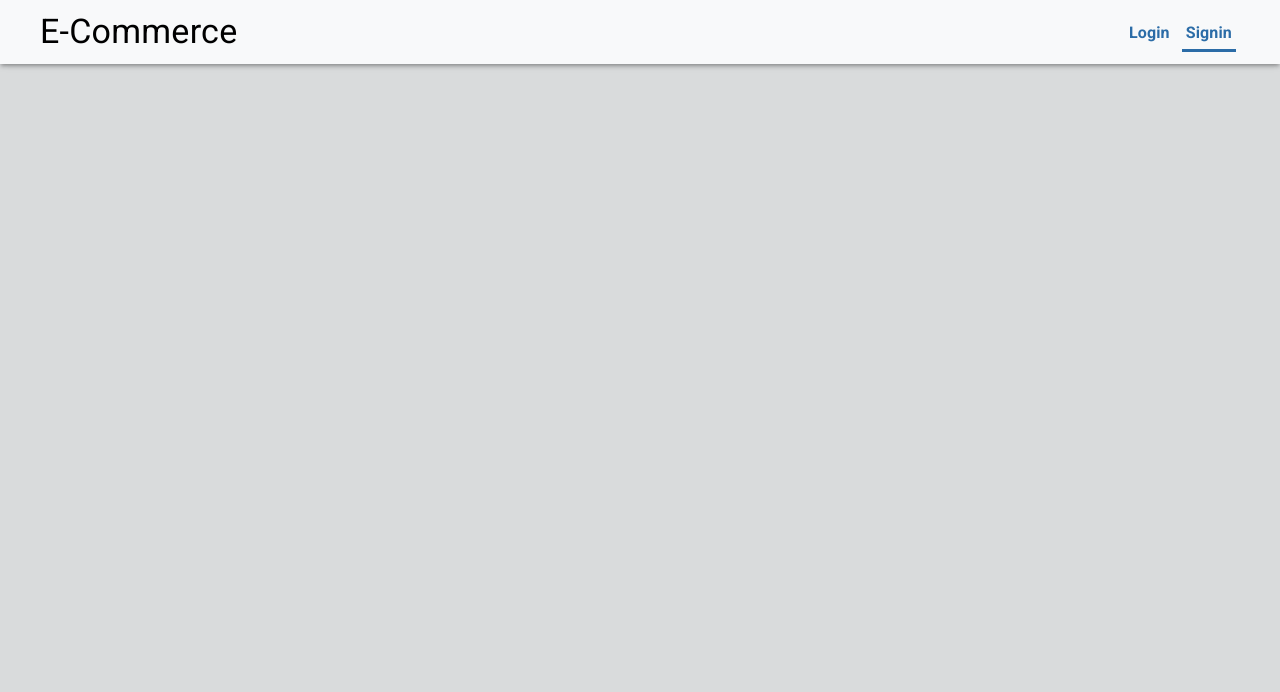
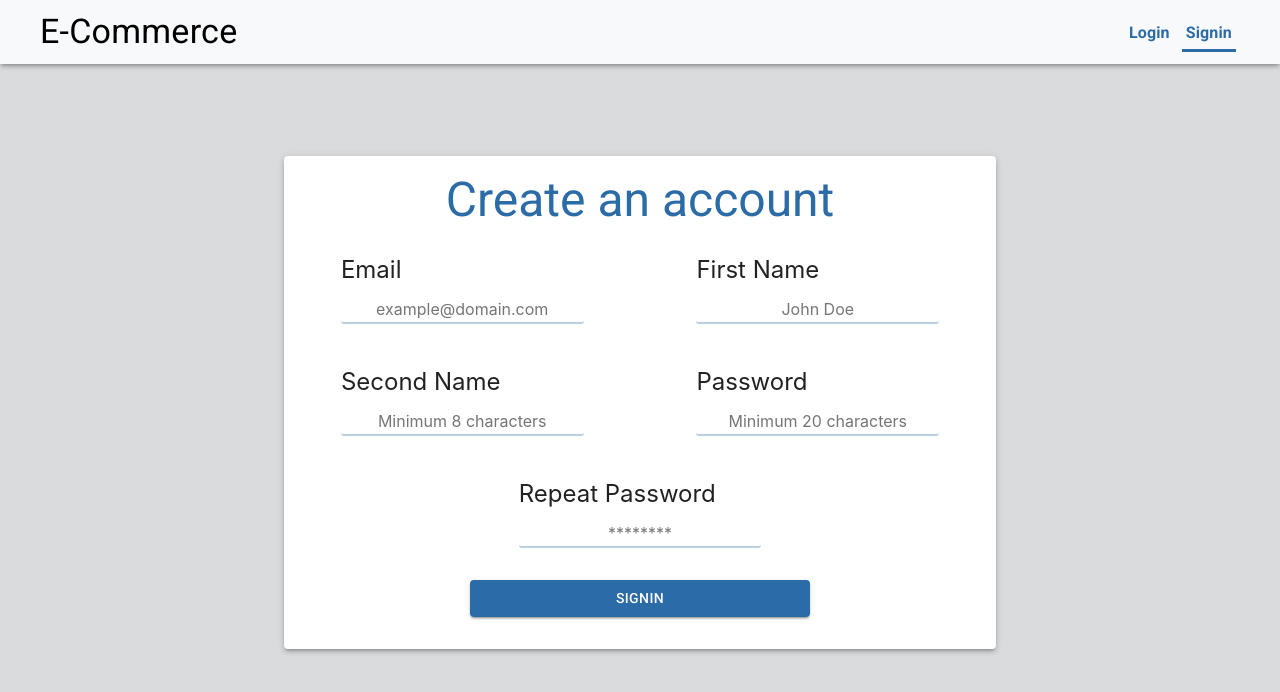
Before and after one commit to fr-me-jim/secure-rest-api-frontend, a React (Create React App) app: page /signin in a window 1280 px wide. Shown: the top 692 px of the page. Built offline with nearby package versions, Linux system fonts and the light colour scheme.

Commit message:
added signin component

```diff
--- a/src/components/layout/Auth/Login.tsx
+++ b/src/components/layout/Auth/Login.tsx
@@ -1,6 +1,6 @@
 import { useState, useCallback } from 'react';
 // import { useCookies } from 'react-cookie';
-import { useAppDispatch } from '../../../hooks/redux.hooks';
+import { useAppDispatch, useAppSelector } from '../../../hooks/redux.hooks';
 
 // material-ui
 import Grid from '@mui/material/Grid';
@@ -21,19 +21,12 @@ import { loginAction } from '../../../redux/actions/auth.actions';
 
 const Login = (): JSX.Element => {
 
-    // hooks
-    // const history = useHistory();
-
-    // cookies
-    // const [, setCookie] = useCookies();
-
-    // get oauth param
-    // var url = new URL(window.location.href);
-    // var oauth = url.searchParams.get("oauth");
+    // get state
+    const { error, message } = useAppSelector( state => state.user );
 
     // state
-    const [ email, setEmail ] = useState('');
-    const [ password, setPassword ] = useState('');
+    const [ email, setEmail ] = useState<string>('');
+    const [ password, setPassword ] = useState<string>('');
 
     const [ errForm, setErrForm ] = useState<boolean>(false);
     const [ errFormMessage, setErrFormMessage ] = useState<string>("");
@@ -42,7 +35,7 @@ const Login = (): JSX.Element => {
     const dispatch = useAppDispatch();
 
     const login = useCallback(
-        (email: string, password: string) => dispatch( loginAction({email, password}) ),
+        async (email: string, password: string) => await dispatch( loginAction({email, password}) ),
         [ dispatch ]
     );
 
@@ -59,14 +52,9 @@ const Login = (): JSX.Element => {
         };
 
        try {
-            const action = await login(email, password);
-            console.log(action)
-            // if (action.error!) {
-            //     setErrForm(true);
-            //     setErrFormMessage(action.error.message)
-            // }
+            await login(email, password);
        } catch (error: unknown) {
-            console.log(error)
+            return;
        }
     };
 
@@ -83,6 +71,16 @@ const Login = (): JSX.Element => {
                             LOGIN
                         </Typography>
                     </Grid>
+
+
+                    {
+                        error ?
+                        <Grid item xs={12} className="p-3">
+                            <Alert severity="error" className="centered-alert">
+                                { message }
+                            </Alert>
+                        </Grid> : null
+                    }
 
                     {
                         errForm ?
--- /dev/null
+++ b/src/components/layout/Auth/Signin.tsx
@@ -0,0 +1,195 @@
+import React, { useState } from 'react';
+import { useNavigate } from 'react-router-dom';
+// import { useCookies } from 'react-cookie';
+
+// redux
+import { useAppDispatch, useAppSelector } from '../../../hooks/redux.hooks';
+
+// material-ui
+import Grid from '@mui/material/Grid';
+import Alert from '@mui/material/Alert';
+import Paper from '@mui/material/Paper';
+import Button from '@mui/material/Button';
+import FormControl from '@mui/material/FormControl';
+import Typography from '@mui/material/Typography';
+
+// css
+import '../../../css/Auth.css';
+
+// actions
+import { signinAction } from '../../../redux/actions/auth.actions';
+
+// interfaces
+import { ISigninUserData } from 'src/interfaces/auth.interface';
+
+
+const Login = () => {
+
+    // hooks
+    const redirect = useNavigate();
+    // const [, setCookie ] = useCookies();
+
+    // get state
+    const { error, message } = useAppSelector( state => state.user );
+
+    // state
+    const [ email, setEmail ] = useState<string>('');
+    const [ password, setPassword ] = useState<string>('');
+    const [ repeatPwd, setRepeatPwd ] = useState<string>('');
+    const [ firstName, setFirstName ] = useState<string>('');
+    const [ secondName, setSecondName ] = useState<string>('');
+
+    const [ errForm, setErrForm ] = useState<boolean>(false);
+    const [ errFormMessage, setErrFormMessage ] = useState<string>("");
+
+    // dispatch
+    const dispatch = useAppDispatch();
+
+    const signin = async (userSigninData: ISigninUserData) => dispatch( signinAction(userSigninData) );
+
+    const handleSubmitLogin = async (e: React.FormEvent<HTMLFormElement>) => {
+        e.preventDefault();
+
+        if( email.trim() === '' || email === null || repeatPwd.trim() === '' || repeatPwd === null
+            || password.trim() === '' || password === null || firstName.trim() === '' || firstName === null
+            || secondName.trim() === '' || secondName === null
+        ) {
+            setErrForm(true);
+            setErrFormMessage("All fields are mandatory!");
+            return;
+        } else {
+            setErrForm(false);
+            setErrFormMessage("");
+        };
+
+        if (password.trim().length < 20) {
+            setErrForm(true);
+            setErrFormMessage("Password can not be less than 20 characaters!");
+            return;
+        } else {
+            setErrForm(false);
+            setErrFormMessage("");
+        };
+
+        if (repeatPwd !== password ) {
+            setErrForm(true);
+            setErrFormMessage("Passwords don't match!");
+            return;
+        } else {
+            setErrForm(false);
+            setErrFormMessage("");
+        };
+
+        const userSigninData: ISigninUserData = {
+            email,
+            password,
+            firstName,
+            secondName,
+            privileges: 0
+        };
+
+        try {
+            // const { data: { token } } = await axios.post('/signin', { ...user });
+            // if (token) setCookie("token", token, { path: '/', sameSite: 'lax', secure: true });
+            // axios.defaults.headers.Authorization = `Bearer ${token}`;
+
+            const result = await signin(userSigninData);
+            if (result) redirect('/');
+        } catch (err: unknown) {
+            return;
+        }
+
+        return;
+    };
+
+    return (
+        <Grid container item xs={12} md={10} lg={8} xl={6} className="w-100">
+            <Paper elevation={3} className="auth-paper">
+                <Grid component="form" container justifyContent="center" onSubmit={ handleSubmitLogin }>
+                    <Grid container item justifyContent="center" component="header" xs={12} >
+                        <Typography variant="h3" align="center" className="text-primary">
+                            Create an account
+                        </Typography>
+                    </Grid>
+
+                    {
+                        errForm || error ?
+                        <Grid item xs={12} className="p-3">
+                            {
+                                error &&
+                                <Alert severity="error" className="centered-alert">
+                                    { message }
+                                </Alert>
+                            }
+
+                            {
+                                errForm &&
+                                <Alert severity="error" className="centered-alert">
+                                    { errFormMessage }
+                                </Alert>
+                            }
+                        </Grid> : null
+                    }
+
+                    <Grid item xs={6} container justifyContent="center" className="p-3">
+                        <FormControl className="form-controls w-75">
+                            <label htmlFor="email-signin">Email</label>
+                            <input type="email" id="email-signin" name="email-signin"
+                                className="auth-input" placeholder="example@domain.com"
+                                onChange={ e => setEmail(e.target.value) }
+                            />
+                        </FormControl>
+                    </Grid>
+
+                    <Grid item xs={6} container justifyContent="center" className="p-3">
+                        <FormControl className="form-controls w-75">
+                            <label htmlFor="firstName-signin">First Name</label>
+                            <input type="text" id="firstName-signin" name="firstName-signin"
+                                className="auth-input" placeholder="John Doe"
+                                onChange={ e => setFirstName(e.target.value) }
+                            />
+                        </FormControl>
+                    </Grid>
+
+                    <Grid item xs={6} container justifyContent="center" className="p-3">
+                        <FormControl className="form-controls w-75">
+                            <label htmlFor="secondName-signin">Second Name</label>
+                            <input type="password" id="secondName-signin" name="secondName-signin"
+                                className="auth-input" placeholder="Minimum 8 characters"
+                                onChange={ e => setSecondName(e.target.value) }
+                            />
+                        </FormControl>
+                    </Grid>
+
+                    <Grid item xs={6} container justifyContent="center" className="p-3">
+                        <FormControl className="form-controls w-75">
+                            <label htmlFor="password-signin">Password</label>
+                            <input type="password" id="password-signin" name="password-signin"
+                                className="auth-input" placeholder="Minimum 20 characters"
+                                onChange={ e => setPassword(e.target.value) }
+                            />
+                        </FormControl>
+                    </Grid>
+
+                    <Grid item xs={6} container justifyContent="center" className="p-3">
+                        <FormControl className="form-controls w-75">
+                            <label htmlFor="password-repeat-signin">Repeat Password</label>
+                            <input type="password" id="password-repeat-signin" name="password-repeat-signin"
+                                className="auth-input" placeholder="********"
+                                onChange={ e => setRepeatPwd(e.target.value) }
+                            />
+                        </FormControl>
+                    </Grid>
+
+                    <Grid item xs={12} container justifyContent="center" className="p-3">
+                        <Button type="submit" variant="contained"
+                            className="app-btn-primary w-50"
+                        > Signin </Button>
+                    </Grid>
+                </Grid>
+            </Paper>
+        </Grid>
+    );
+};
+
+export default Login;
--- a/src/components/routes/Routes.tsx
+++ b/src/components/routes/Routes.tsx
@@ -10,7 +10,7 @@ import {
 
 // components
 import Login from '../layout/Auth/Login';
-// import Signin from 'components/layout/Auth/Signin';
+import Signin from '../layout/Auth/Signin';
 // import Admin from 'components/layout/Admin/Admin';
 // import Files from 'components/layout/Files/Files';
 // import UserFiles from 'components/layout/Files/UserFiles';
@@ -27,6 +27,11 @@ const Routes = (): JSX.Element => {
                     <Login />
                 </NotAuthRoute>
             } />
+            <Route caseSensitive path="/signin" element={
+                <NotAuthRoute>
+                    <Signin />
+                </NotAuthRoute>
+            } />
             {/* <NotAuthRoute caseSensitive path="/login" element={ <Login /> } /> */}
             {/* <NotAuthRoute exact path="/signin" component={ Signin } />
 
```
Also changed, not shown: src/components/routes/Protected.routes.tsx (+21 -29 lines).
